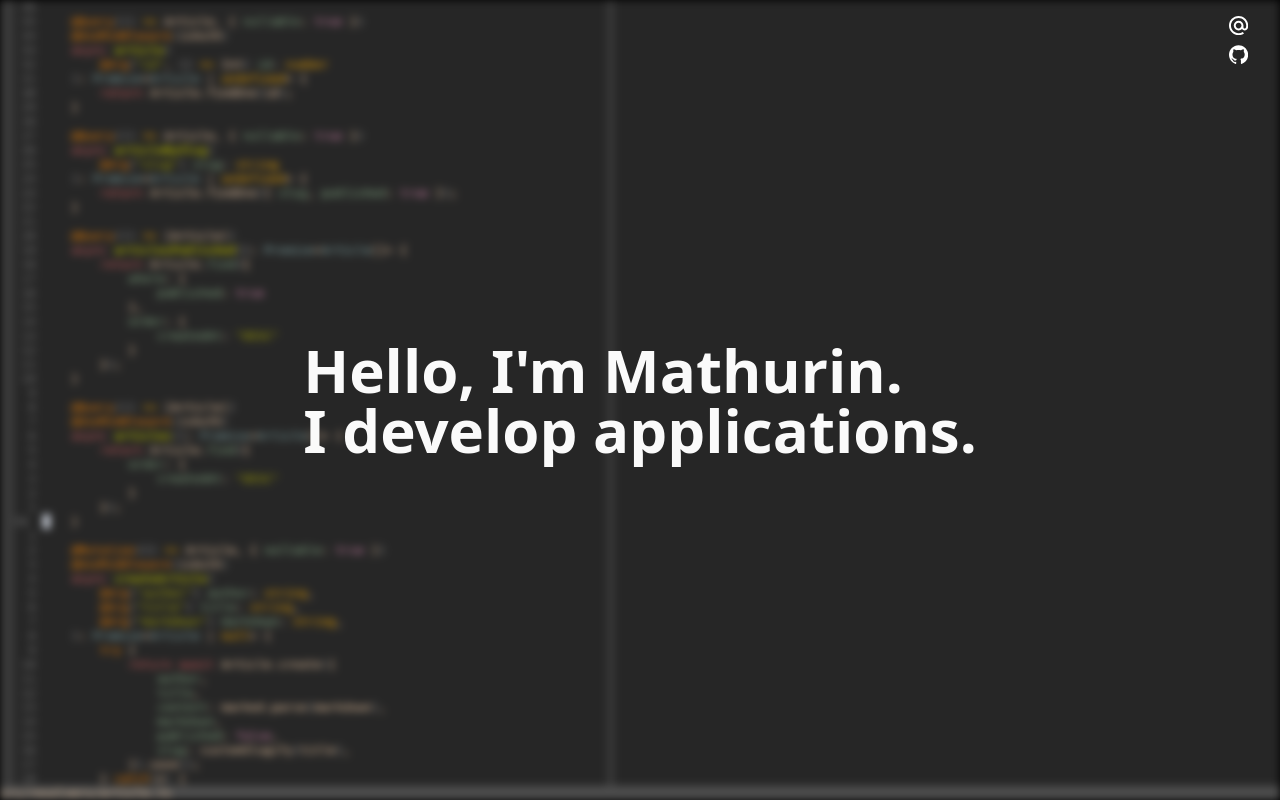
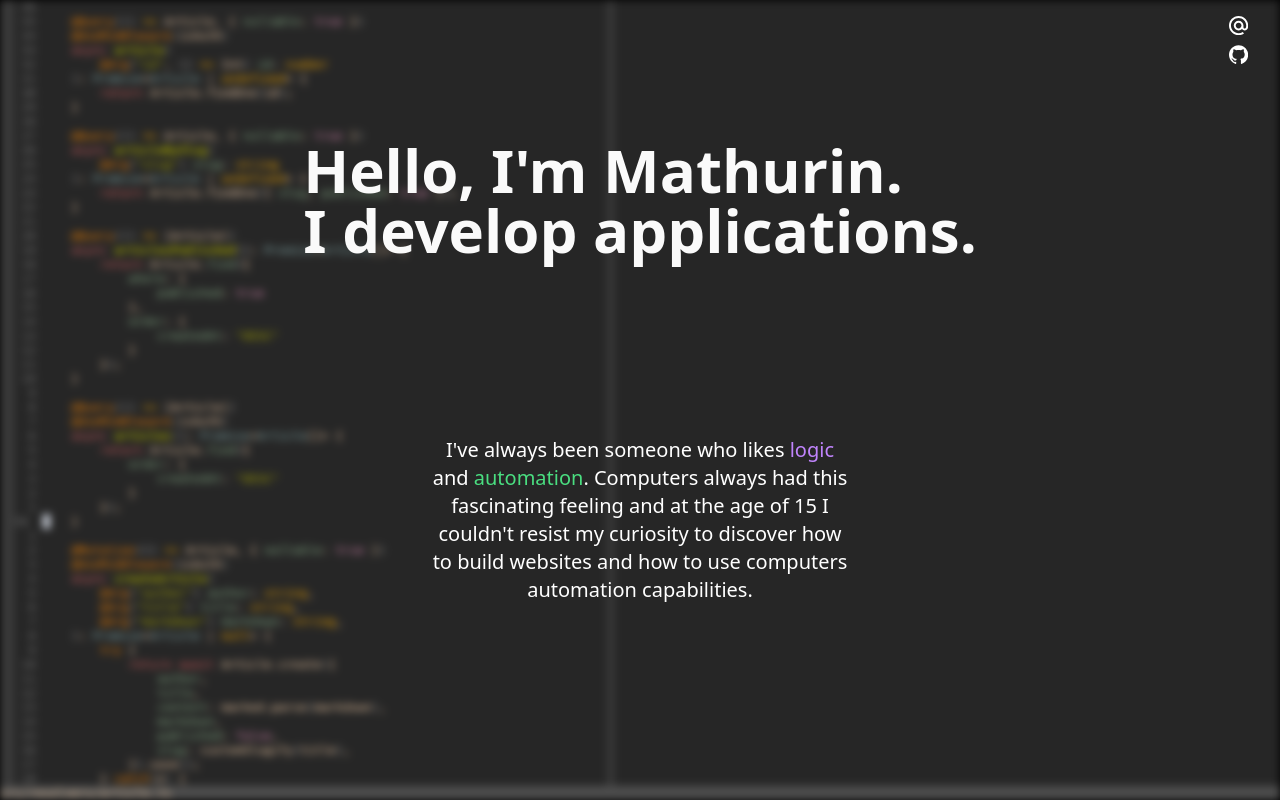
Before and after one commit to mDeram/portfolio, a React (Create React App) app: page / in a window 1280 px wide. Shown: the top 800 px of the page. Built offline with nearby package versions, Linux system fonts and the light colour scheme.

Commit message:
chore: old changes commit to close v2

```diff
--- a/src/components/Presentation.jsx
+++ b/src/components/Presentation.jsx
@@ -2,15 +2,21 @@ function Presentation() {
     return (
         <div className="project bg-black">
             <div className="background bg-left-top bg-fixed bg" style={{ backgroundImage: `url(${process.env.PUBLIC_URL}/img/presentation.png)` }}></div>
-            {/* text-center ? */}
-            <div className="centered-absolute">
-                <h1 className="font-semibold text-2xl md:text-6xl text-neutral-50">
+            <div className="centered-absolute flex flex-col">
+                <h1 className="font-semibold text-3xl md:text-6xl text-neutral-50">
                     Hello, I'm Mathurin.<br />
                     I develop applications.
                 </h1>
             </div>
-            <p className="centered-absolute text-white">
-            </p>
+            <div className="half-centered-absolute">
+                <p className="w-2/3 md:w-1/2 xl:w-1/3 text-white text-xl md:text-xl text-center">
+                    I've always been someone who likes <span className="text-purple-400">logic</span> and
+                    <span className="text-green-400"> automation</span>.
+                    Computers always had this fascinating feeling and
+                    at the age of 15 I couldn't resist my curiosity to discover how to build
+                    websites and how to use computers automation capabilities.
+                </p>
+            </div>
         </div>
     );
 }
--- a/src/css/app.css
+++ b/src/css/app.css
@@ -10,7 +10,7 @@
     top: 0%;
     left: 0%;
     width: 100%;
-    height: 100%;
+    height: 50%;
     display: flex;
     justify-content: center;
     align-items: center;
@@ -18,7 +18,7 @@
 
 .half-centered-absolute {
     position: absolute;
-    top: 50%;
+    top: 40%;
     left: 0%;
     width: 100%;
     height: 50%;
```
